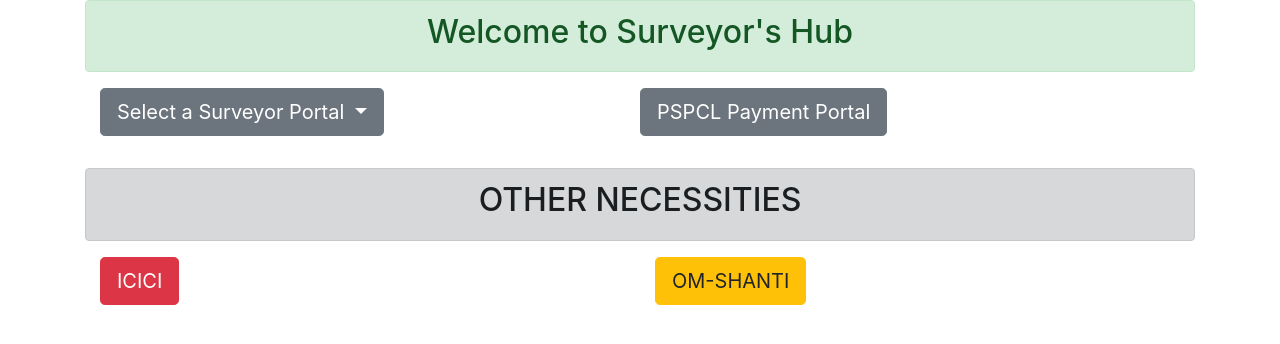
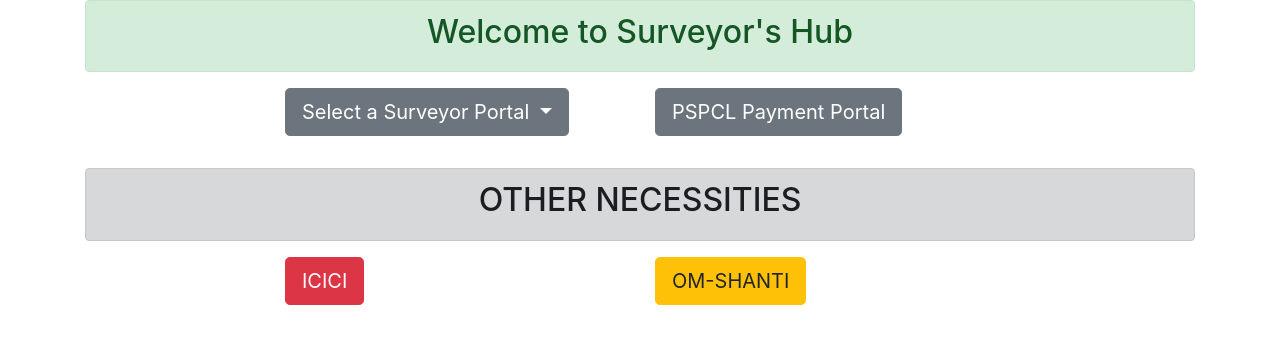
Before and after one commit to chandan1602/survhub, a plain HTML site: page index.html in a window 1280 px wide. Drawn offline with nearby package versions, Linux system fonts and the light colour scheme.

Commit message:
Structure changed

```diff
--- a/index.html
+++ b/index.html
@@ -16,7 +16,8 @@
         </div>
         <div class="container">
             <div class="row">
-                <div class="dropdown col-lg-6 col-md-6 col-sm-6">
+                <div class="col-lg-2 col-md-2 col-sm-2"></div>
+                <div class="dropdown col-lg-4 col-md-4">
                     <button class="btn btn-secondary dropdown-toggle btn-lg" type="button"
                         id="dropdownMenuButton survPortals" data-toggle="dropdown" aria-haspopup="true"
                         aria-expanded="false">
@@ -36,12 +37,13 @@
                     </div>
                 </div>
 
-                <div col-lg-6 col-md-6 col-sm-6>
+                <div class="col-lg-4 col-md-4">
 
                     <a href="https://billpayment.pspcl.in/pgBillPay.aspx?uc=BillPayAdvance" target="_blank">
                         <button type="button" class="btn btn-secondary btn-lg">PSPCL Payment Portal</button>
                     </a>
                 </div>
+                <div class="col-lg-2 col-md-2 col-sm-2"></div>
             </div>
         </div>
 </div>
@@ -52,17 +54,19 @@
             </div>
             <div class="container">
             <div class="row">
-                <div class="col-lg-6 col-md-6 col-sm-6">
+                <div class="col-lg-2 col-md-2 col-sm-2"></div>
+                <div class="col-lg-4 col-md-4 col-sm-4">
                     <a target="_blank"
                         href="https://infinity.icicibank.com/corp/AuthenticationController?FORMSGROUP_ID__=AuthenticationFG&__START_TRAN_FLAG__=Y&FG_BUTTONS__=LOAD&ACTION.LOAD=Y&AuthenticationFG.LOGIN_FLAG=1&BANK_ID=ICI&_ga=1.56015021.767299773.1489917368">
                         <button type="button" class="btn btn-danger btn-lg">ICICI</button>
                     </a>
                 </div>
-                <div class="col-lg-6 col-md-6 col-sm-6">
+                <div class="col-lg-4 col-md-4 col-sm-4">
                     <a target="_blank" href="http://www.bkdrluhar.com/">
                         <button type="button" class="btn btn-warning btn-lg">OM-SHANTI</button>
                     </a>
                 </div>
+                <div class="col-lg-2 col-md-2 col-sm-2"></div>
             </div>
         </div>
 </div>
```
